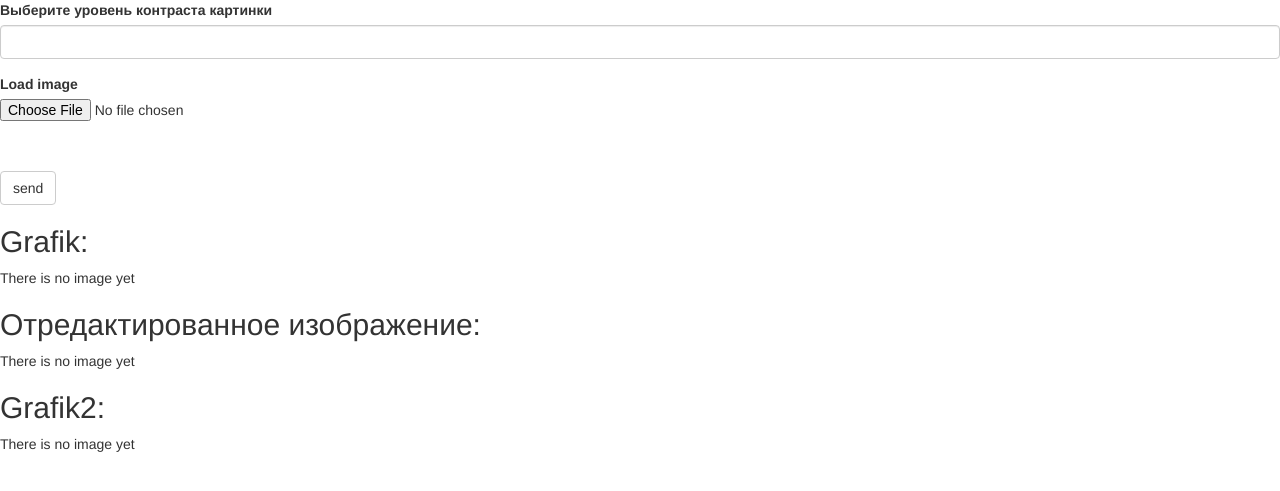
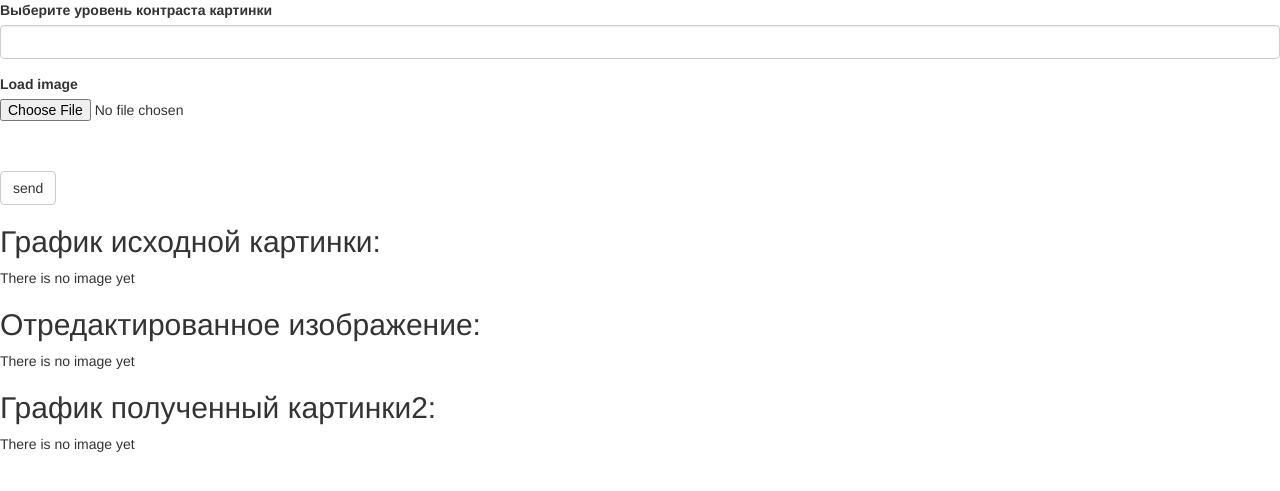
Before and after one commit to vsilvier/lab3IZ2, a Flask app: page /net in a window 1280 px wide. Shown: the top 491 px of the page. Run offline with Flask 2, Linux system fonts and the light colour scheme; some libraries are stand-ins or nearby versions.

Commit message:
Update net.html

```diff
--- a/flaskapp/templates/net.html
+++ b/flaskapp/templates/net.html
@@ -6,7 +6,7 @@
 {% block content %}
 {{ wtf.quick_form(form, method='post',enctype="multipart/form-data", action="net") }}
 <!-- один из стандартных тэгов html - заголовок второго уровня -->
-<h2>Grafik: </h2>
+<h2>График исходной картинки: </h2>
 <!-- проверяем есть ли данные классификации -->
 {% if gr_name %}
  <p>{{gr_name}}
@@ -25,7 +25,7 @@
 {% else %}
  <p> There is no image yet </p>
 {% endif %}
-<h2>Grafik2: </h2>
+<h2>График полученный картинки2: </h2>
 <!-- проверяем есть ли данные классификации -->
 {% if gr_name2 %}
  <p>{{gr_name2}}
```
